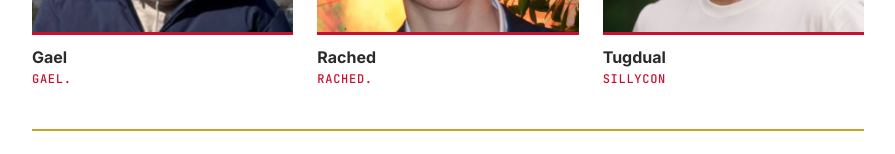
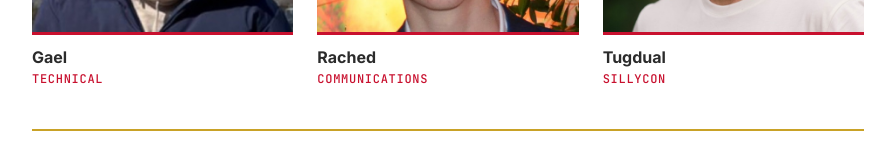
Before and after one commit to TugdualKerjan/polychips, a plain HTML site: page index.html in a window 1280 px wide. Shown: the part 1476-1630 px from the top of the page, without its empty margins (192-1087 px from the left). Drawn offline with Linux system fonts and the light colour scheme.

Commit message:
Update roles
prénom. c'était un peu guez

```diff
--- a/index.html
+++ b/index.html
@@ -90,14 +90,14 @@
               <div class="initials">G</div><img src="img/gael.jpg" alt="Gael" onerror="this.remove()">
             </div>
             <h3>Gael</h3>
-            <p class="role">Gael.</p>
+            <p class="role">Technical</p>
           </div>
           <div class="person">
             <div class="photo">
               <div class="initials">R</div><img src="img/rached.jpg" alt="Rached" onerror="this.remove()">
             </div>
             <h3>Rached</h3>
-            <p class="role">Rached.</p>
+            <p class="role">Communications</p>
           </div>
           <div class="person">
             <div class="photo">
```
